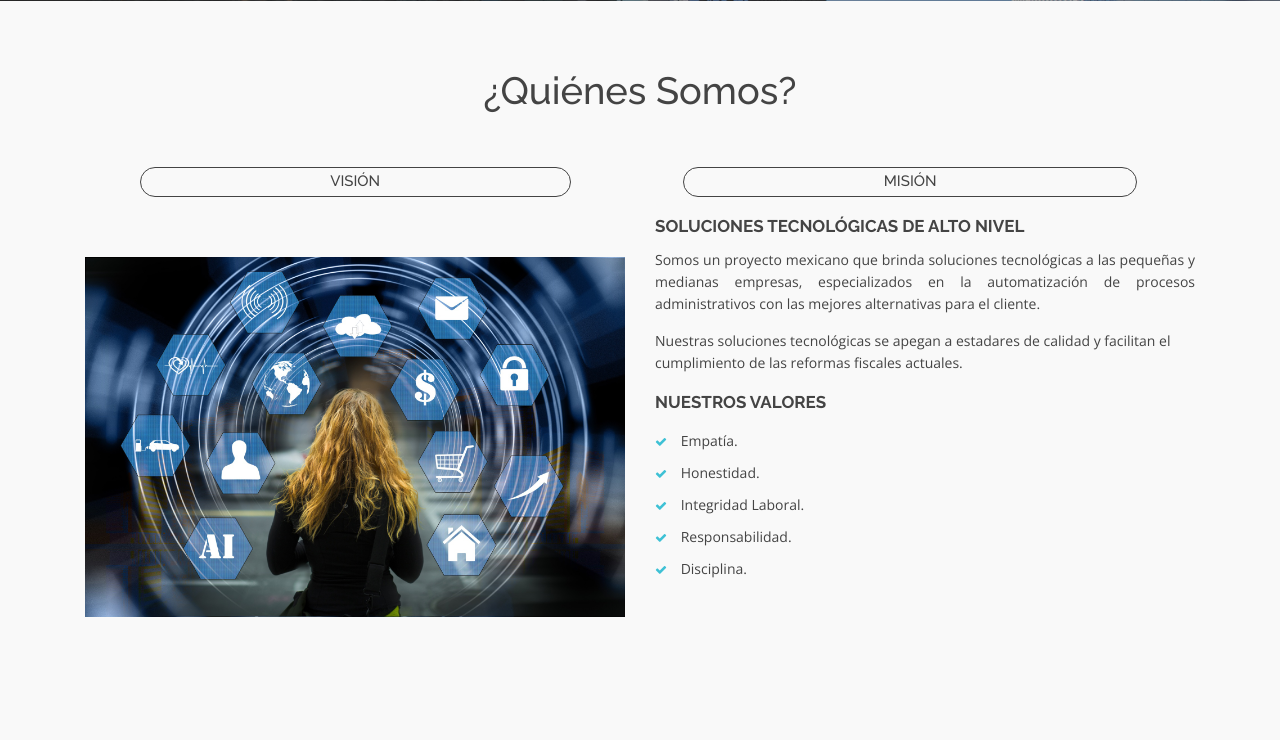
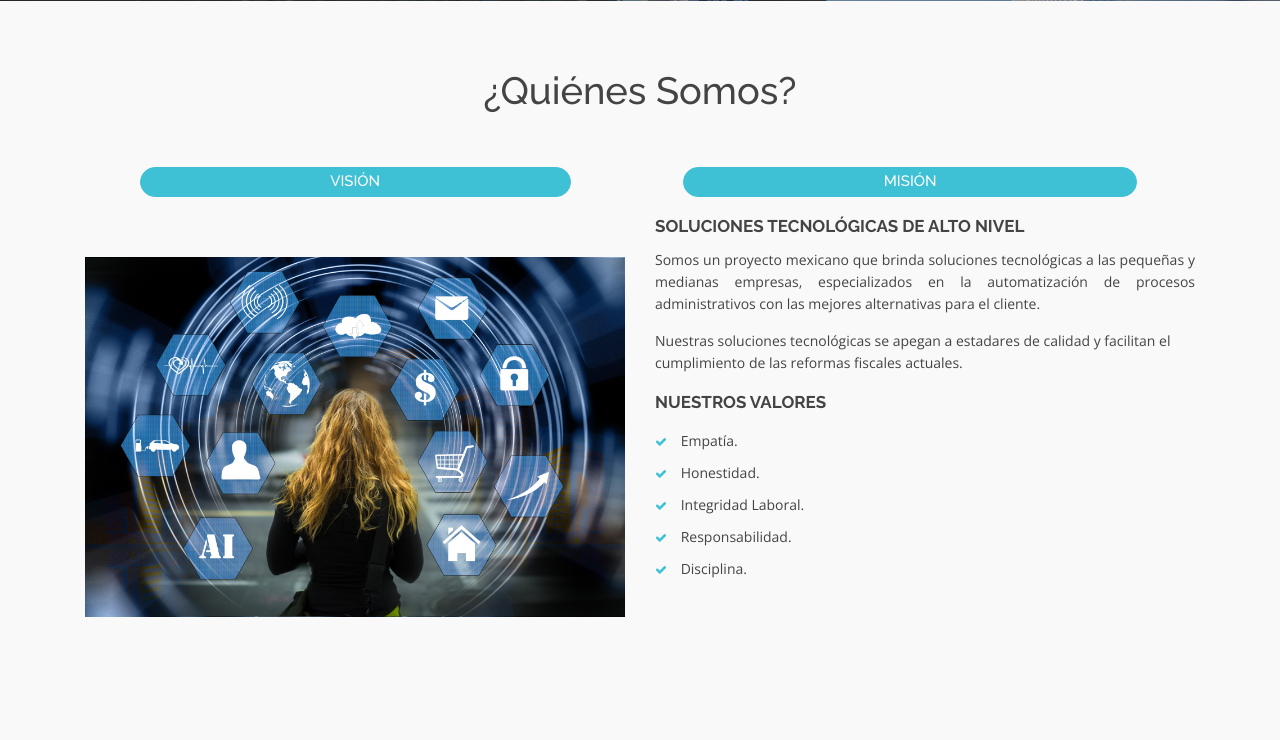
Before and after one commit to DavidZerox8/rp, a PHP site: page / in a window 1280 px wide. Shown: the part 619-1359 px from the top of the page. Run offline with PHP 8.4, Linux system fonts and the light colour scheme.

Commit message:
Se añadio funcionalidad hover a la mision y vision, validar la viabilidad y corregir las observaciones que salgan. De igual manera de agrego el motor de busqueda en la seccion de servicios, funcional, basta unicamente añadir el listado correcto de secciones

```diff
--- a/assets/css/style.css
+++ b/assets/css/style.css
@@ -440,7 +440,7 @@ div#preloader {
   padding: 10px 0;
 }
 
-.mobile-nav * {
+.mobile-nav  {
   margin: 0;
   padding: 0;
   list-style: none;
@@ -1981,9 +1981,11 @@ preview-2
 .info_b{
 
   vertical-align: middle !important;
-  border: 1px solid #444;
+    background: #3EC1D5;
+  border: 1px solid #3EC1D5;
+ /* border: 1px solid #444;*/
   border-radius: 30px;
-  color: #444;
+  color: #fff;
   cursor: pointer;
   display: inline-block;
   font-size: 15px;
@@ -1996,11 +1998,11 @@ preview-2
 
 }
 
-.info_b:hover {
+/*.info_b:hover {
   background: #3EC1D5;
   border: 1px solid #3EC1D5;
   color: white !important;
-}
+}*/
 
 
 .hover{
--- a/index.php
+++ b/index.php
@@ -188,13 +188,13 @@
                             <table border="0" width="100%">
                                 <td style="text-align: center;">
                                     <div class="services-details">
-                                        <h4 style="cursor: pointer;" class="info_b page-scroll" data-toggle="modal" data-target="#vision">Visi&oacute;n</h4>
+                                        <h4 id="btn_vision" style="cursor: pointer;" class="info_b page-scroll" data-toggle="modal" data-target="#vision" onmouseover="mostrar1();">Visi&oacute;n</h4>
                                     </div>
                                 </td>
 
                                 <td style="text-align: center;">
                                     <div class="services-details">
-                                        <h4 style="cursor: pointer;" class="info_b  page-scroll" data-toggle="modal" data-target="#mision">Misi&oacute;n</h4>
+                                        <h4 id="btn_mision" style="cursor: pointer;" class="info_b  page-scroll" data-toggle="modal" data-target="#mision" onmouseover="mostrar2();">Misi&oacute;n</h4>
                                     </div>
                                 </td>
                             </table>
@@ -1043,7 +1043,7 @@
 
         <!-- Modal de mision -->
 
-        <div class="modal fade" id="vision">
+        <div class="modal fade" id="vision" name="vision">
             <div class="modal-dialog modal-dialog-centered">
                 <div class="modal-content">
 
@@ -1203,6 +1203,23 @@
     <!-- Js Principal de la página -->
     <script src="assets/js/main.js"></script>
 
+    <script>
+        function mostrar1() {
+            $('#vision').modal('show');
+        }
+
+        function mostrar2() {
+            $('#mision').modal('show');
+        }
+
+        $('#element').tooltip('show')
+
+        $(function() {
+            $('[data-toggle="tooltip"]').tooltip()
+        })
+
+    </script>
+
 </body>
 
 </html>
```
Also changed, not shown: servicios.php (+5 -5 lines).
